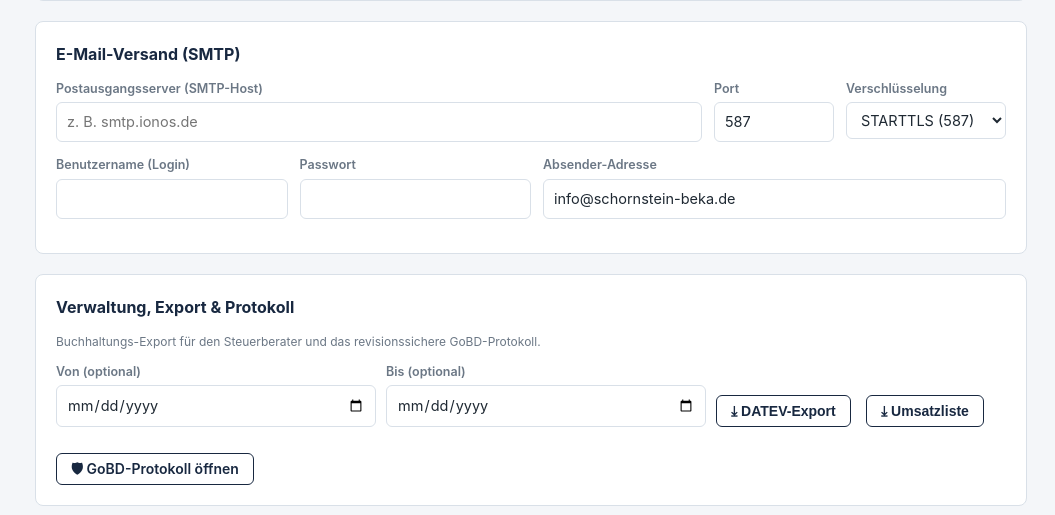
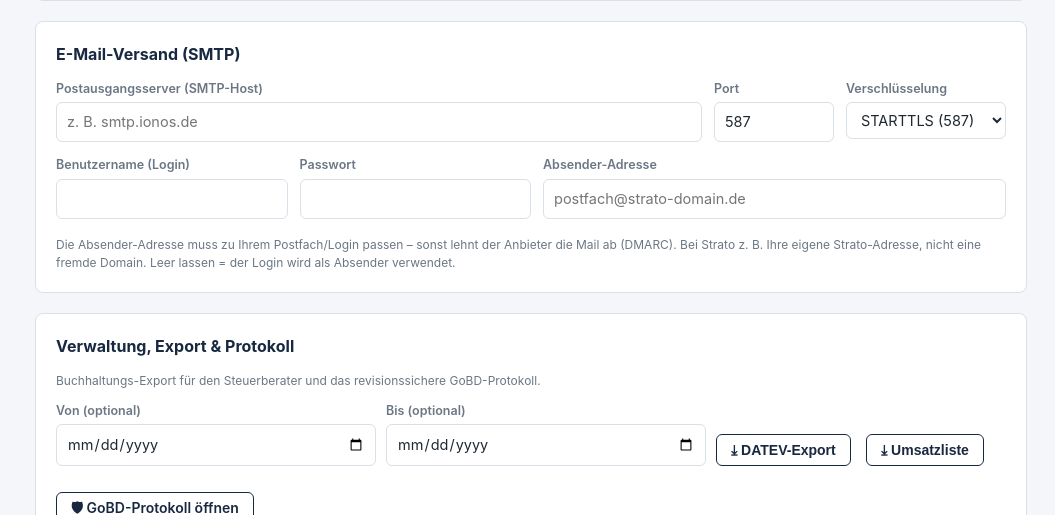
Before and after one commit to malitech-lab/rechnungstool-beka, a Flask app: page /einstellungen in a window 1280 px wide. Shown: the part 1167-1682 px from the top of the page, without its empty margins (225-1280 px from the left). Run offline with Flask 3, Linux system fonts and the light colour scheme; data comes from the database, SQL or seed files in the repository.

Commit message:
E-Mail: Absender folgt dem Login (DMARC) + Hinweis in den Einstellungen
Strato/viele Anbieter lehnen Mails ab, wenn die Absender-Adresse nicht zum
authentifizierten Postfach passt (DMARC). Daher:
- mailer.smtp_from(): fällt jetzt auf den SMTP-Login zurück (statt auf die
  Firmen-E-Mail), wenn keine Absender-Adresse gesetzt ist.
- Einstellungen: Absender-Feld folgt dem Login; klarer DMARC-Hinweis ergänzt.

Co-Authored-By: Claude Opus 4.8 <noreply@anthropic.com>

```diff
--- a/app/mailer.py
+++ b/app/mailer.py
@@ -32,7 +32,10 @@ def is_configured(company: dict) -> bool:
 
 
 def smtp_from(company: dict) -> str:
-    return (company.get("smtp_from") or company.get("email") or "").strip()
+    # Absender: explizit gesetzt, sonst der Login (= authentifiziertes Postfach;
+    # vermeidet DMARC-Ablehnung), erst zuletzt die Firmen-E-Mail.
+    return (company.get("smtp_from") or company.get("smtp_user")
+            or company.get("email") or "").strip()
 
 
 def build_message(company: dict, to: str, subject: str, body: str,
--- a/app/templates/settings.html
+++ b/app/templates/settings.html
@@ -78,8 +78,11 @@
     <div class="field"><label>Passwort {% if c.smtp_password %}<span class="help">(gesetzt – leer lassen = unverändert){% endif %}</span></label>
       <input type="password" name="smtp_password" value="" autocomplete="new-password" placeholder="{{ '••••••••' if c.smtp_password else '' }}"></div>
     <div class="field" style="flex:2"><label>Absender-Adresse</label>
-      <input name="smtp_from" value="{{ c.smtp_from or c.email }}" placeholder="rechnung@schornstein-beka.de"></div>
+      <input name="smtp_from" value="{{ c.smtp_from or c.smtp_user }}" placeholder="postfach@strato-domain.de"></div>
   </div>
+  <div class="help">Die Absender-Adresse muss zu Ihrem Postfach/Login passen – sonst lehnt der
+    Anbieter die Mail ab (DMARC). Bei Strato z. B. Ihre eigene Strato-Adresse, nicht eine
+    fremde Domain. Leer lassen = der Login wird als Absender verwendet.</div>
 </div>
 
 </form>
```
